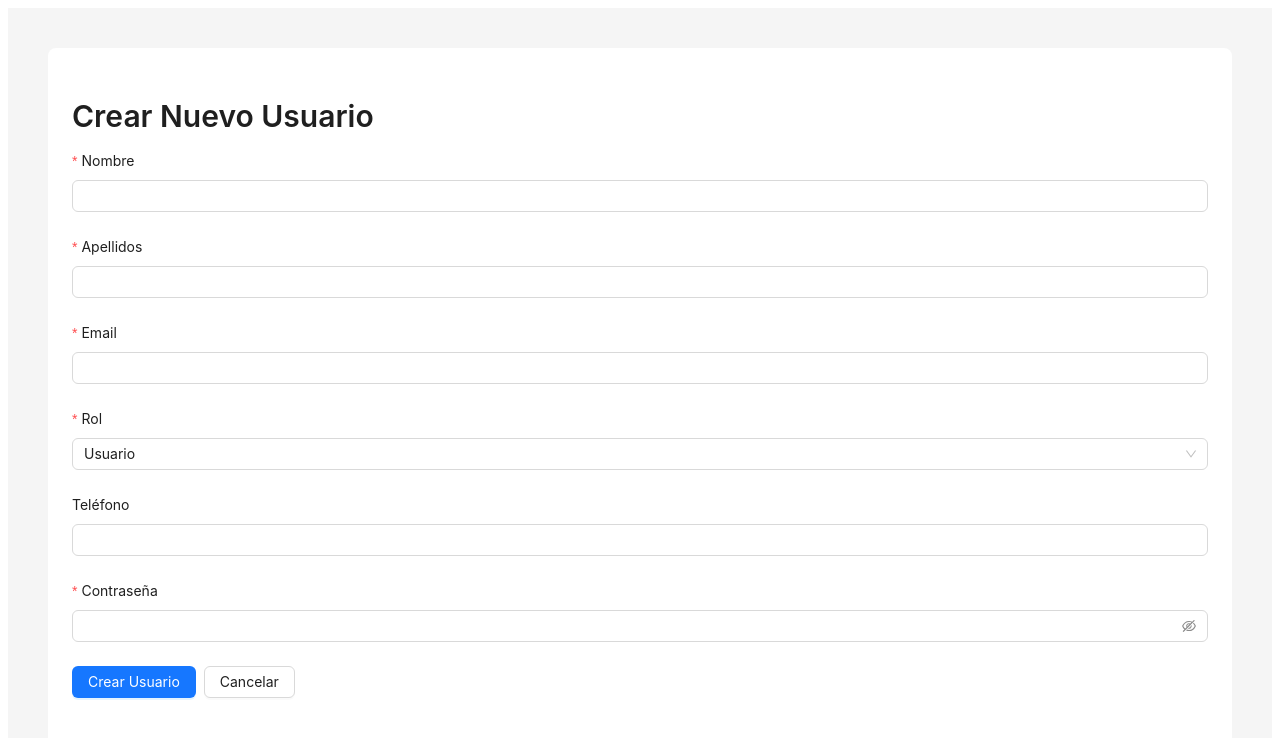
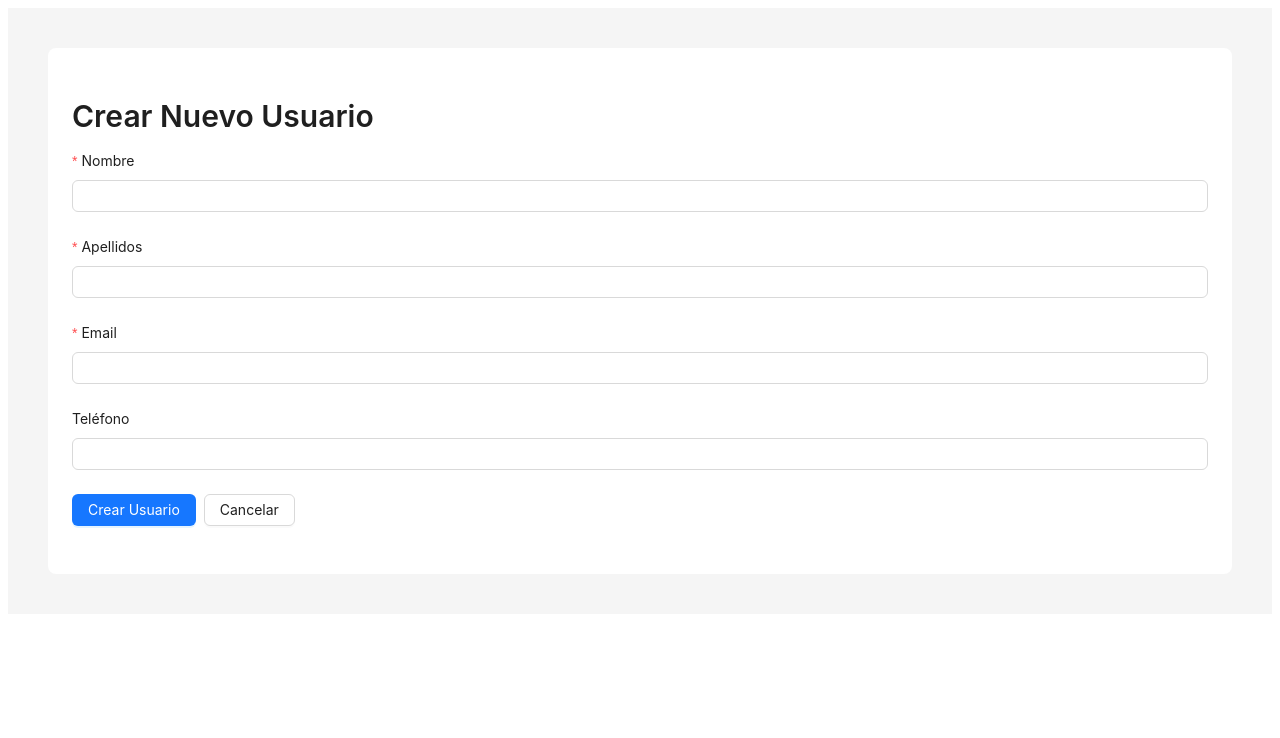
Before and after one commit to salaverryy/TFC-ASIR-FRONTEND, a React (Vite) app: page /crear-usuario in a window 1280 px wide. Shown: the top 738 px of the page. Built offline with nearby package versions, Linux system fonts and the light colour scheme; sample sign-in values are in the browser's storage.

Commit message:
Eliminación de campos innecesarios en la creación de un usuario. Eliminación del estado de un usuario en el detalle

```diff
--- a/src/pages/CrearUsuarioPage.jsx
+++ b/src/pages/CrearUsuarioPage.jsx
@@ -56,19 +56,8 @@ const CrearUsuarioPage = () => {
             <Input />
           </Form.Item>
 
-          <Form.Item label="Rol" name="role" rules={[{ required: true }]}>
-            <Select>
-              <Option value="admin">Admin</Option>
-              <Option value="user">Usuario</Option>
-            </Select>
-          </Form.Item>
-
           <Form.Item label="Teléfono" name="phone">
             <Input />
-          </Form.Item>
-
-          <Form.Item label="Contraseña" name="password" rules={[{ required: true }]}>
-            <Input.Password />
           </Form.Item>
 
           <Form.Item>
--- a/src/pages/UsuarioDetalle.jsx
+++ b/src/pages/UsuarioDetalle.jsx
@@ -123,9 +123,6 @@ const UsuarioDetalle = () => {
               <Descriptions.Item label="Rol">
                 {user.role?.charAt(0).toUpperCase() + user.role?.slice(1)}
               </Descriptions.Item>
-              <Descriptions.Item label="Estado">
-                {user.status?.charAt(0).toUpperCase() + user.status?.slice(1)}
-              </Descriptions.Item>
             </Descriptions>
 
             <div style={{ marginTop: 30 }}>
```
